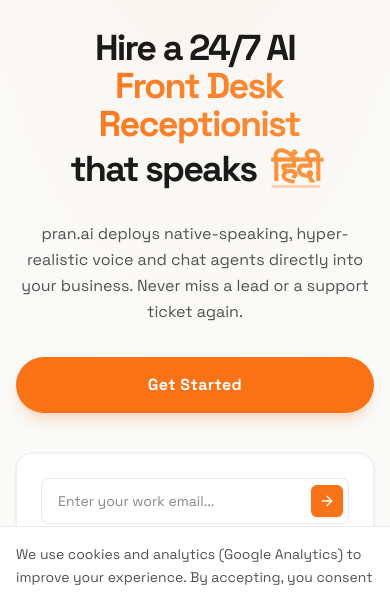
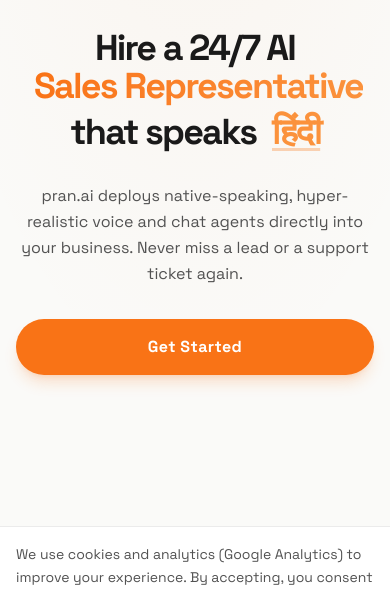
Before and after one commit to pranai-cloud/pranai-website, a Next.js app: page / in a window 390 px wide. Shown: the part 148-741 px from the top of the page. Built offline with nearby package versions, Linux system fonts and the light colour scheme; no server answers.

Commit message:
Enhance HeroSection: Implement low performance mode for animations and adjust layout order for interactive voice widget and lead capture form.

```diff
--- a/src/app/_sections/hero.tsx
+++ b/src/app/_sections/hero.tsx
@@ -14,6 +14,7 @@
   const [langIndex, setLangIndex] = useState(0);
   const [isMobile, setIsMobile] = useState(false);
   const prefersReducedMotion = useReducedMotion();
+  const lowPerfMode = isMobile || prefersReducedMotion;
 
   useEffect(() => {
     const media = window.matchMedia("(max-width: 768px)");
@@ -26,18 +27,18 @@
   useEffect(() => {
     const id = setInterval(
       () => setRoleIndex((i) => (i + 1) % roles.length),
-      isMobile ? 3200 : 3000,
+      lowPerfMode ? 3600 : 3000,
     );
     return () => clearInterval(id);
-  }, [isMobile]);
+  }, [lowPerfMode]);
 
   useEffect(() => {
     const id = setInterval(
       () => setLangIndex((i) => (i + 1) % languages.length),
-      isMobile ? 2600 : 2200,
+      lowPerfMode ? 3200 : 2200,
     );
     return () => clearInterval(id);
-  }, [isMobile]);
+  }, [lowPerfMode]);
 
   return (
     <section className="relative isolate overflow-hidden pt-28 md:pt-32 pb-8 md:pb-12">
@@ -67,30 +68,30 @@
               className="text-4xl sm:text-5xl md:text-6xl lg:text-7xl font-bold leading-[1.05] tracking-tighter text-primary min-h-[3.5em] sm:min-h-[3em] lg:min-h-[2.5em]"
             >
               Hire a 24/7 AI{" "}
-              <AnimatePresence mode="wait">
+              <AnimatePresence initial={false} mode={lowPerfMode ? "sync" : "wait"}>
                 <motion.span
                   key={roleIndex}
-                  initial={{ opacity: 0, y: isMobile ? 0 : 16 }}
+                  initial={{ opacity: 0, y: lowPerfMode ? 0 : 16 }}
                   animate={{ opacity: 1, y: 0 }}
-                  exit={{ opacity: 0, y: isMobile ? 0 : -16 }}
-                  transition={{ duration: isMobile ? 0.15 : 0.2, ease: "easeOut" }}
+                  exit={{ opacity: 0, y: lowPerfMode ? 0 : -16 }}
+                  transition={{ duration: lowPerfMode ? 0.3 : 0.2, ease: "easeOut" }}
                   className="inline-block bg-gradient-to-r from-pran-orange to-pran-orange-light bg-clip-text text-transparent pb-2 ml-2"
-                  style={{ willChange: "opacity", transform: "translateZ(0)" }}
+                  style={{ willChange: "opacity, transform", transform: "translateZ(0)" }}
                 >
                   {roles[roleIndex]}
                 </motion.span>
               </AnimatePresence>
               <br className="hidden sm:block" />
               {" "}that speaks{" "}
-              <AnimatePresence mode="wait">
+              <AnimatePresence initial={false} mode={lowPerfMode ? "sync" : "wait"}>
                 <motion.span
                   key={langIndex}
-                  initial={{ opacity: 0, y: isMobile ? 0 : 12 }}
+                  initial={{ opacity: 0, y: lowPerfMode ? 0 : 12 }}
                   animate={{ opacity: 1, y: 0 }}
-                  exit={{ opacity: 0, y: isMobile ? 0 : -12 }}
-                  transition={{ duration: isMobile ? 0.15 : 0.2, ease: "easeOut" }}
+                  exit={{ opacity: 0, y: lowPerfMode ? 0 : -12 }}
+                  transition={{ duration: lowPerfMode ? 0.3 : 0.2, ease: "easeOut" }}
                   className="inline-block text-pran-orange-light underline decoration-pran-orange/30 underline-offset-4 pb-2 ml-2"
-                  style={{ willChange: "opacity", transform: "translateZ(0)" }}
+                  style={{ willChange: "opacity, transform", transform: "translateZ(0)" }}
                 >
                   {languages[langIndex]}
                 </motion.span>
@@ -139,10 +140,12 @@
             transition={{ ...ANIMATION_VARIANTS.SPRING_TRANSITION, delay: ANIMATION_TIMING.DELAY_LONG }}
             className="w-full lg:w-[40%] xl:w-[35%] mt-10 lg:mt-0 flex flex-col gap-4"
           >
-            <div id="lead-form">
+            <div className="order-1 lg:order-2">
+              <InteractiveVoiceWidget />
+            </div>
+            <div id="lead-form" className="order-2 lg:order-1">
               <LeadCaptureForm />
             </div>
-            <InteractiveVoiceWidget />
           </motion.div>
         </div>
 
```
